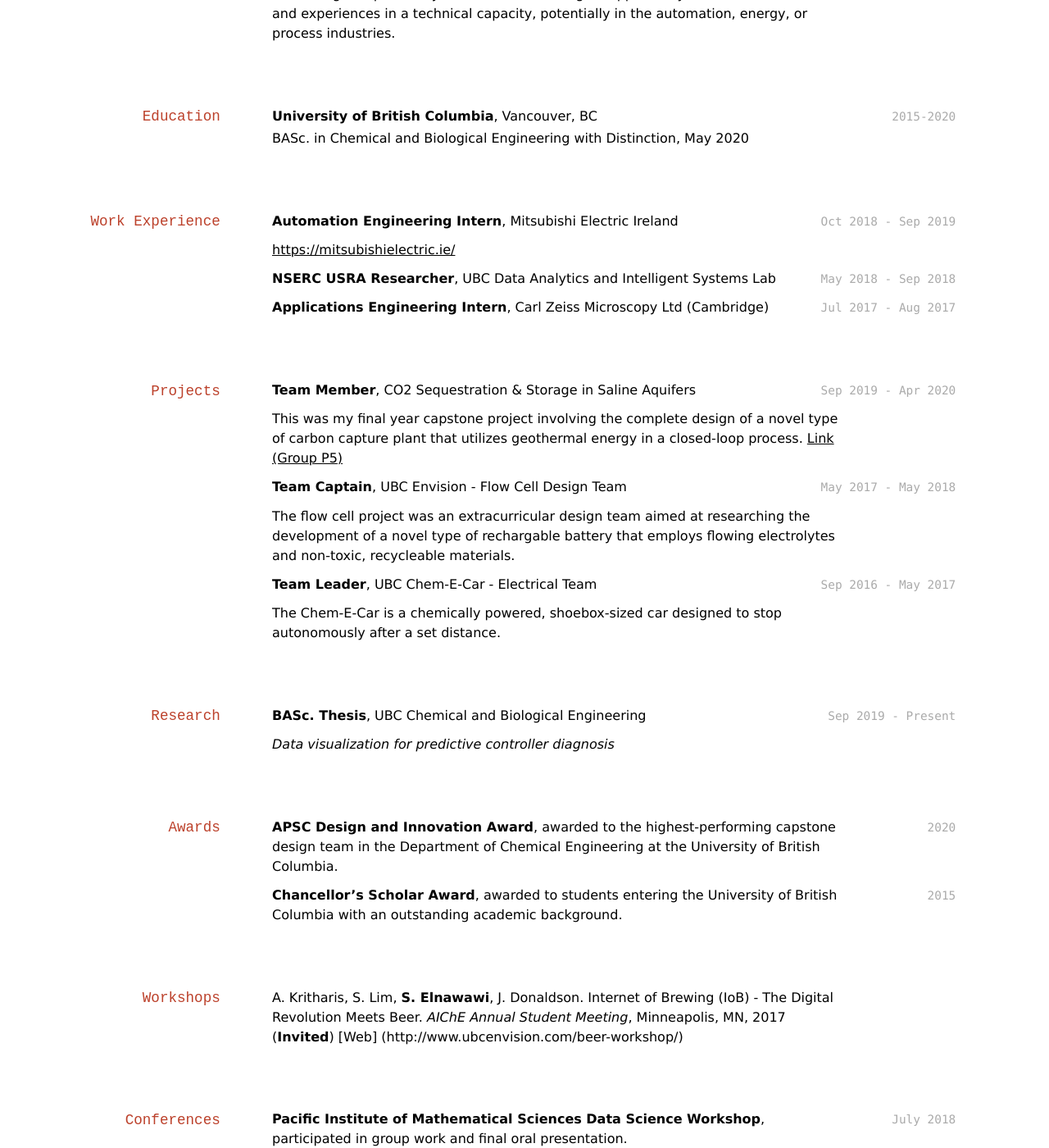
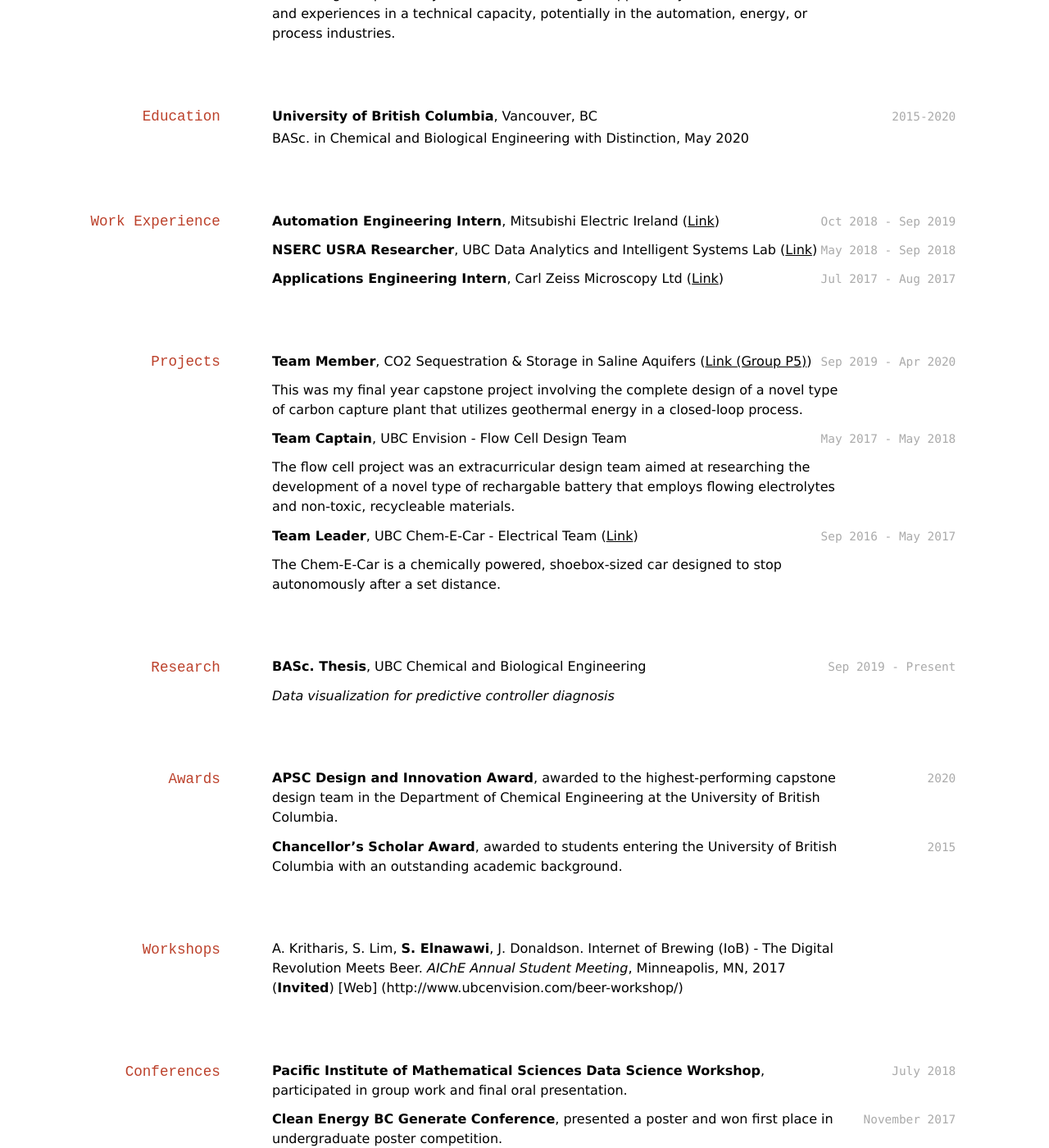
Before and after one commit to shams-n/shams-n.github.io, a Jekyll site: the page built from index.md, in a window 1280 px wide and 1400 px high, scrolled down 296 px. Shown: the whole window at 82% size. Built offline with Jekyll 4.4.1, drawn with Linux system fonts in a browser that asks for light colours; some of the changed text lies outside the part shown.

Commit message:
add links and fix typos

```diff
--- a/index.md
+++ b/index.md
@@ -75,9 +75,7 @@ __Trinity College, Cambridge__
 ## Work Experience
 
 `Oct 2018 - Sep 2019`
-__Automation Engineering Intern__, Mitsubishi Electric Ireland
-
-[https://mitsubishielectric.ie/](Link)
+__Automation Engineering Intern__, Mitsubishi Electric Ireland ([Link](https://mitsubishielectric.ie/))
 
 <!-- - Directed a data visualization project for analyzing real-time data using Mitsubishi SCADA software;
     - Coordinated with hardware suppliers and IT personnel to ensure hardware functionality and compliance with IT policy;
@@ -88,7 +86,7 @@ __Automation Engineering Intern__, Mitsubishi Electric Ireland
 - Collaborated with team members to revise training material for Mitsubishi robot software; -->
 
 `May 2018 - Sep 2018`
-__NSERC USRA Researcher__, UBC Data Analytics and Intelligent Systems Lab
+__NSERC USRA Researcher__, UBC Data Analytics and Intelligent Systems Lab ([Link](https://dais.chbe.ubc.ca/))
 
 <!-- Details:
 
@@ -99,7 +97,7 @@ __NSERC USRA Researcher__, UBC Data Analytics and Intelligent Systems Lab
 - Created detailed presentation material for the 2018 ADCHEM conference using LaTeX; -->
 
 `Jul 2017 - Aug 2017`
-__Applications Engineering Intern__, Carl Zeiss Microscopy Ltd (Cambridge)
+__Applications Engineering Intern__, Carl Zeiss Microscopy Ltd ([Link](https://www.zeiss.co.uk/microscopy/home.html))
 
 <!-- Details:
 
@@ -110,9 +108,9 @@ __Applications Engineering Intern__, Carl Zeiss Microscopy Ltd (Cambridge)
 ## Projects
 
 `Sep 2019 - Apr 2020`
-__Team Member__, CO<sub>2</sub> Sequestration & Storage in Saline Aquifers
+__Team Member__, CO<sub>2</sub> Sequestration & Storage in Saline Aquifers ([Link (Group P5)](https://www.chbe.ubc.ca/academics/undergraduate/programs/capstone-design-projects/))
 
-This was my final year capstone project involving the complete design of a novel type of carbon capture plant that utilizes geothermal energy in a closed-loop process. [Link (Group P5)](https://www.chbe.ubc.ca/academics/undergraduate/programs/capstone-design-projects/)
+This was my final year capstone project involving the complete design of a novel type of carbon capture plant that utilizes geothermal energy in a closed-loop process.
 
 <!-- - Synthesized, designed, and optimized required chemical processes;
 - Created, reviewed, and presented process flow diagrams, piping & instrumentation diagrams, and process control structures;
@@ -131,7 +129,7 @@ The flow cell project was an extracurricular design team aimed at researching th
 - Managed finances, schedules, lab spaces, and project logistics; -->
 
 `Sep 2016 - May 2017`
-__Team Leader__, UBC Chem-E-Car - Electrical Team
+__Team Leader__, UBC Chem-E-Car - Electrical Team ([Link](http://www.ubcenvision.com/chemecar/))
 
 The Chem-E-Car is a chemically powered, shoebox-sized car designed to stop autonomously after a set distance.
 
@@ -164,7 +162,7 @@ __Pacific Institute of Mathematical Sciences Data Science Workshop__, participat
 `November 2017`
 __Clean Energy BC Generate Conference__, presented a poster and won first place in undergraduate poster competition.
 
-*Diversifying ENergy Storage: Zinc-Nickel Flow Batteries*
+*Diversifying Energy Storage: Zinc-Nickel Flow Batteries*
 
 
 ## Affiliations
```
